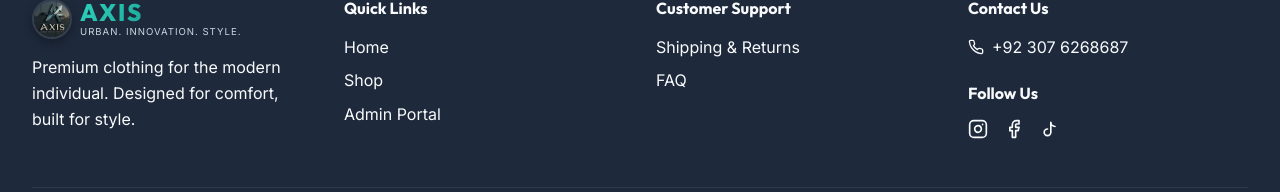
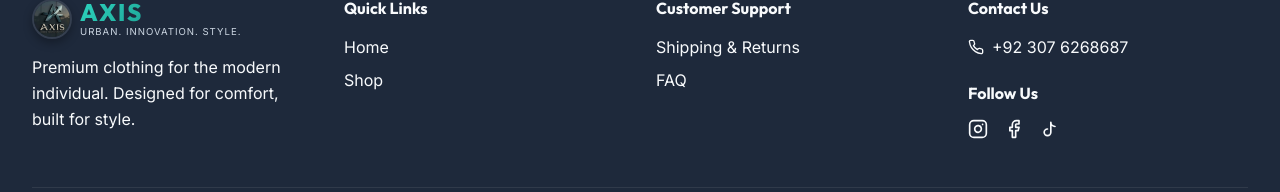
Before and after one commit to cheemanomi797/Axis-Wear, a React app in the folder Frontend/: page / in a window 1280 px wide. Shown: the part 2697-2889 px from the top of the page. Built offline with nearby package versions, Linux system fonts and the light colour scheme; no server answers; the HTML template or start-up script is replaced by a standard one.

Commit message:
Update Footer.jsx

```diff
--- a/Frontend/src/components/Footer.jsx
+++ b/Frontend/src/components/Footer.jsx
@@ -91,7 +91,6 @@ const Footer = () => {
             <div style={{ display: 'flex', flexDirection: 'column', gap: '0.5rem' }}>
               <a href="/" className="text-secondary hover:text-primary">Home</a>
               <a href="/shop" className="text-secondary hover:text-primary">Shop</a>
-              <a href="/admin/login" className="text-secondary hover:text-primary">Admin Portal</a>
             </div>
           </div>
           <div>
```
